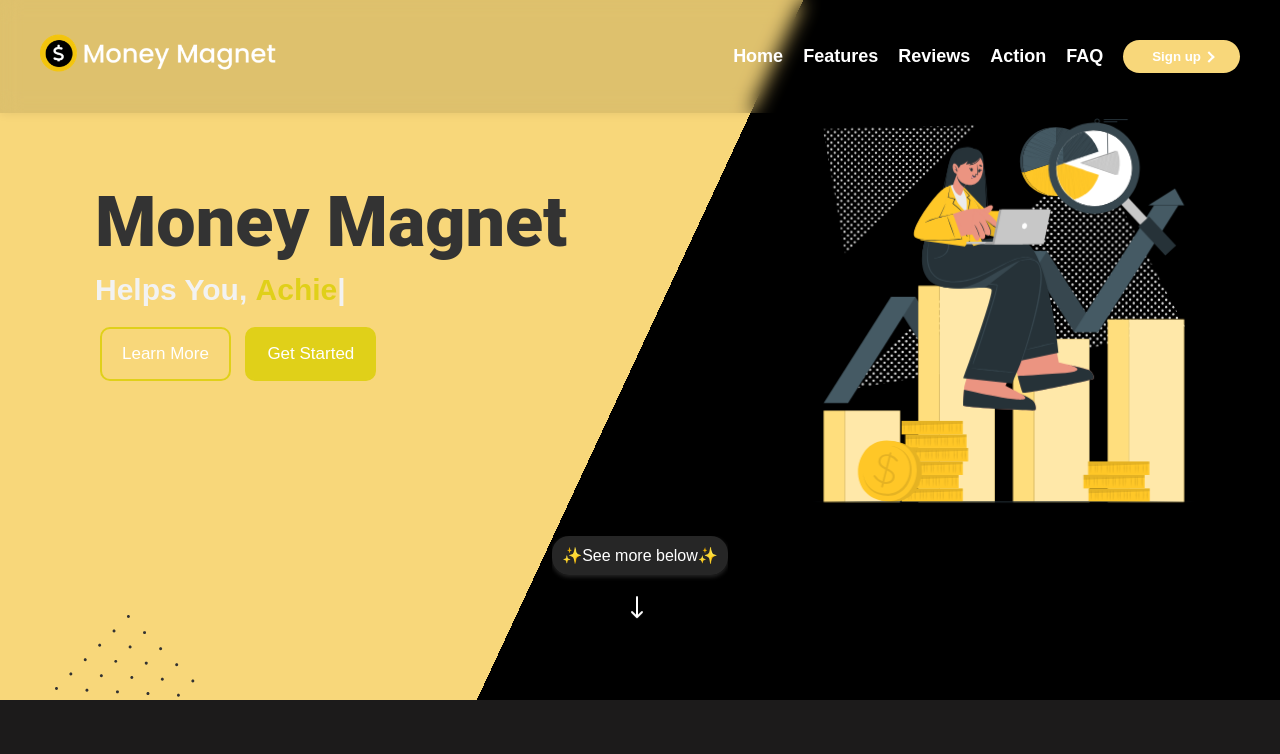
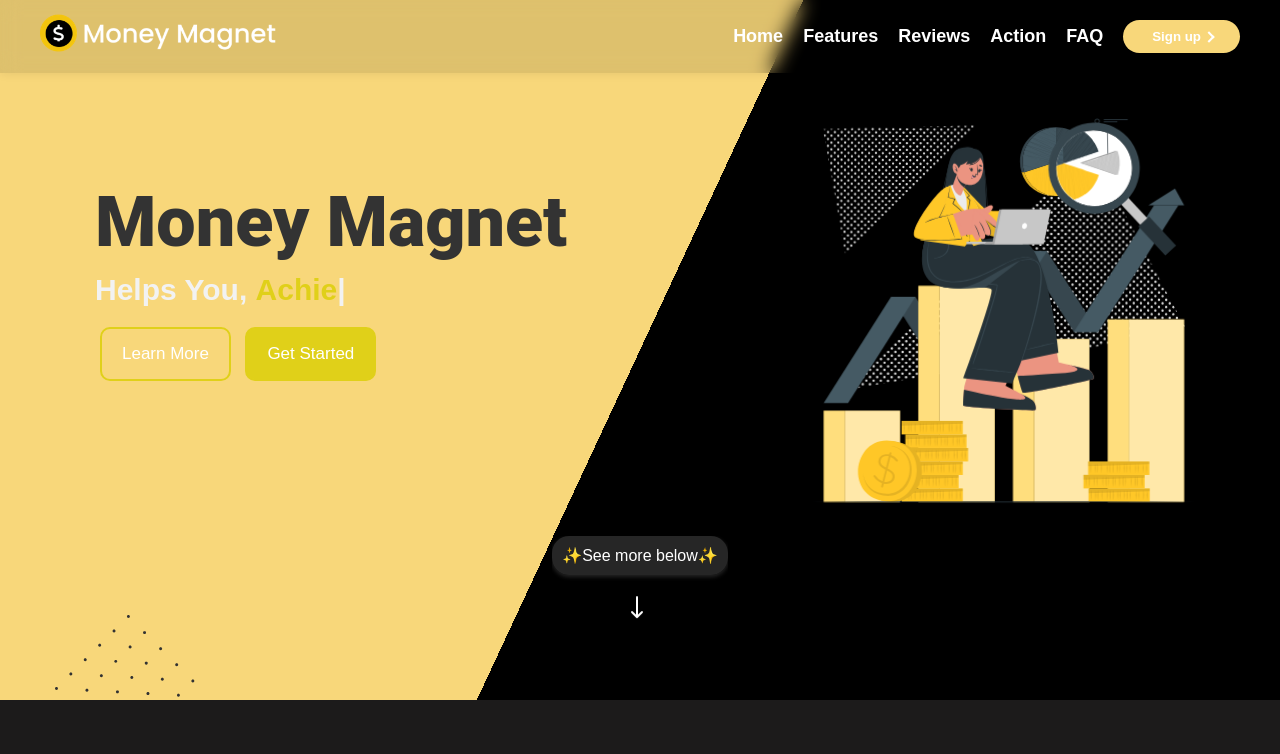
Before and after one commit to elijahgummer/MoneyMagnet, a PHP site: page / in a window 1280 px wide. Shown: the top 754 px of the page. Run offline with PHP 8.4, Linux system fonts and the light colour scheme; some web fonts are replaced.

Commit message:
changed teh padding once again

```diff
--- a/navbar.css
+++ b/navbar.css
@@ -86,7 +86,7 @@
     font-size: 1.7rem;
     width: 100%;
     height: auto;
-    padding: 20px 40px;
+    padding: 0 40px;
     display: flex;
     justify-content: space-between;
     position: fixed;
```
